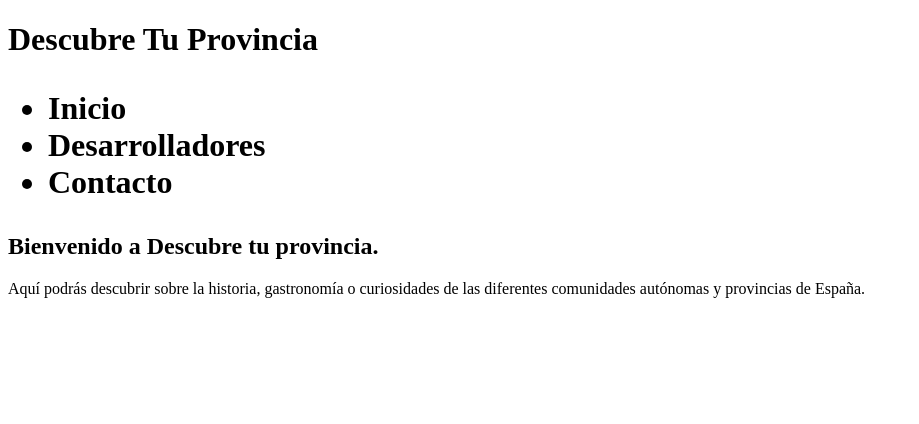
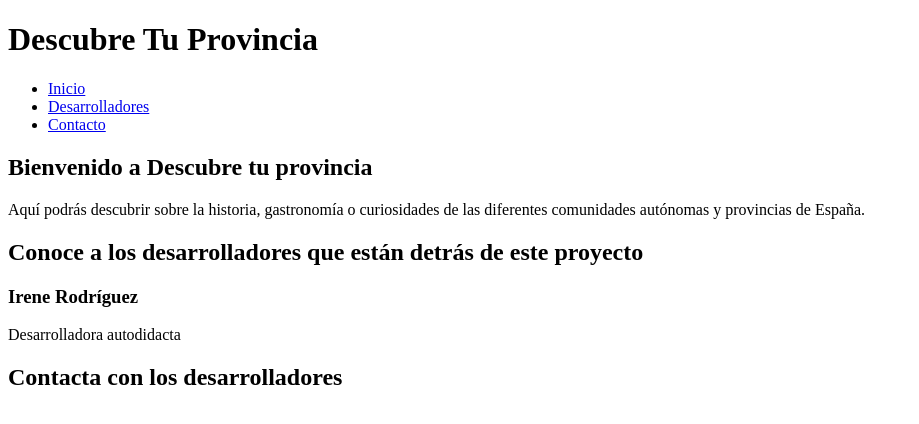
Before and after one commit to irenerodrod/ConoceTuProvincia, a plain HTML site: page index.html in a window 1280 px wide. Shown: the whole page, without its empty margins (0-919 px from the left). Drawn offline with Linux system fonts and the light colour scheme.

Commit message:
Update index.html
Comienzo de la página principal, se ha creado una web sencilla

```diff
--- a/index.html
+++ b/index.html
@@ -8,23 +8,35 @@
 </head>
 
 <body>
-    <header> <!--Posicion superior izq-->
-        <h1>Descubre Tu Provincia</h <nav id="navPrincipal"><!--Posicion sticky, derecha-->
+    <header>
+        <h1>Descubre Tu Provincia</h1>
+        <nav id="navPrincipal">
             <ul>
-                <li>Inicio</li>
-                <li>Desarrolladores</li>
-                <li>Contacto</li>
+                <li><a href="#Inicio">Inicio</a></li>
+                <li><a href="#Desarrolladores">Desarrolladores</a></li>
+                <li><a href="#Contacto">Contacto</a></li>
             </ul>
-            </nav>
+        </nav>
     </header>
-    <section class="mainBody">
-        <div class="Inicio">
+    <main class="mainBody">
+        <section id="Inicio">
             <article>
-                <h2>Bienvenido a Descubre tu provincia.</h2>
-                <p>Aquí podrás descubrir sobre la historia, gastronomía o curiosidades de las diferentes comunidades autónomas y provincias de España.</p>
+                <h2>Bienvenido a Descubre tu provincia</h2>
+                <p>Aquí podrás descubrir sobre la historia, gastronomía o curiosidades de las diferentes comunidades
+                    autónomas y provincias de España.</p>
             </article>
-        </div>
-    </section>
+        </section>
+        <section id="Desarrolladores">
+            <h2>Conoce a los desarrolladores que están detrás de este proyecto</h2>
+            <article>
+                <h3>Irene Rodríguez</h3>
+                <p>Desarrolladora autodidacta</p>
+            </article>
+        </section>
+        <section id="Contacto">
+            <h2>Contacta con los desarrolladores</h2>
+        </section>
+    </main>
 </body>
 
 </html>
```
